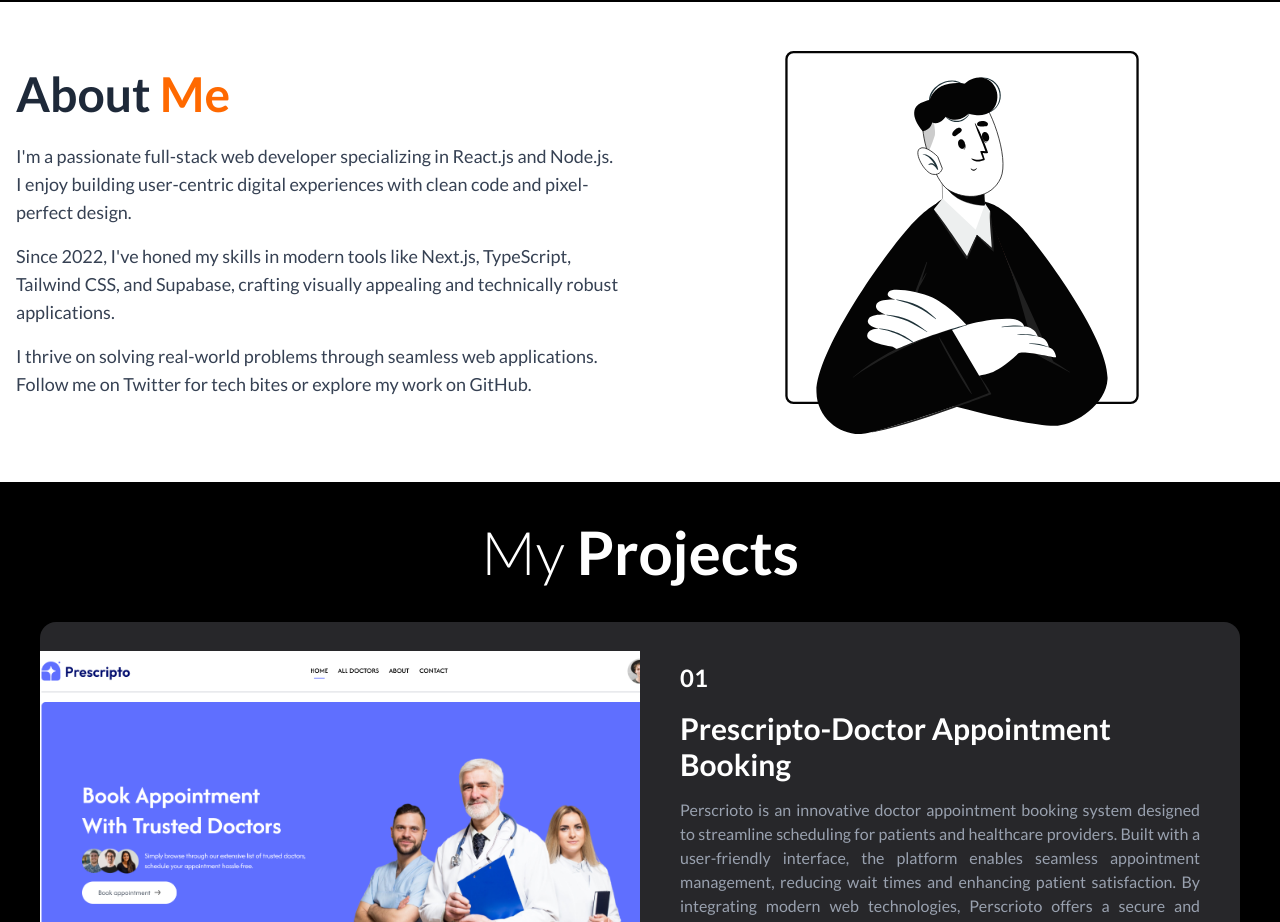
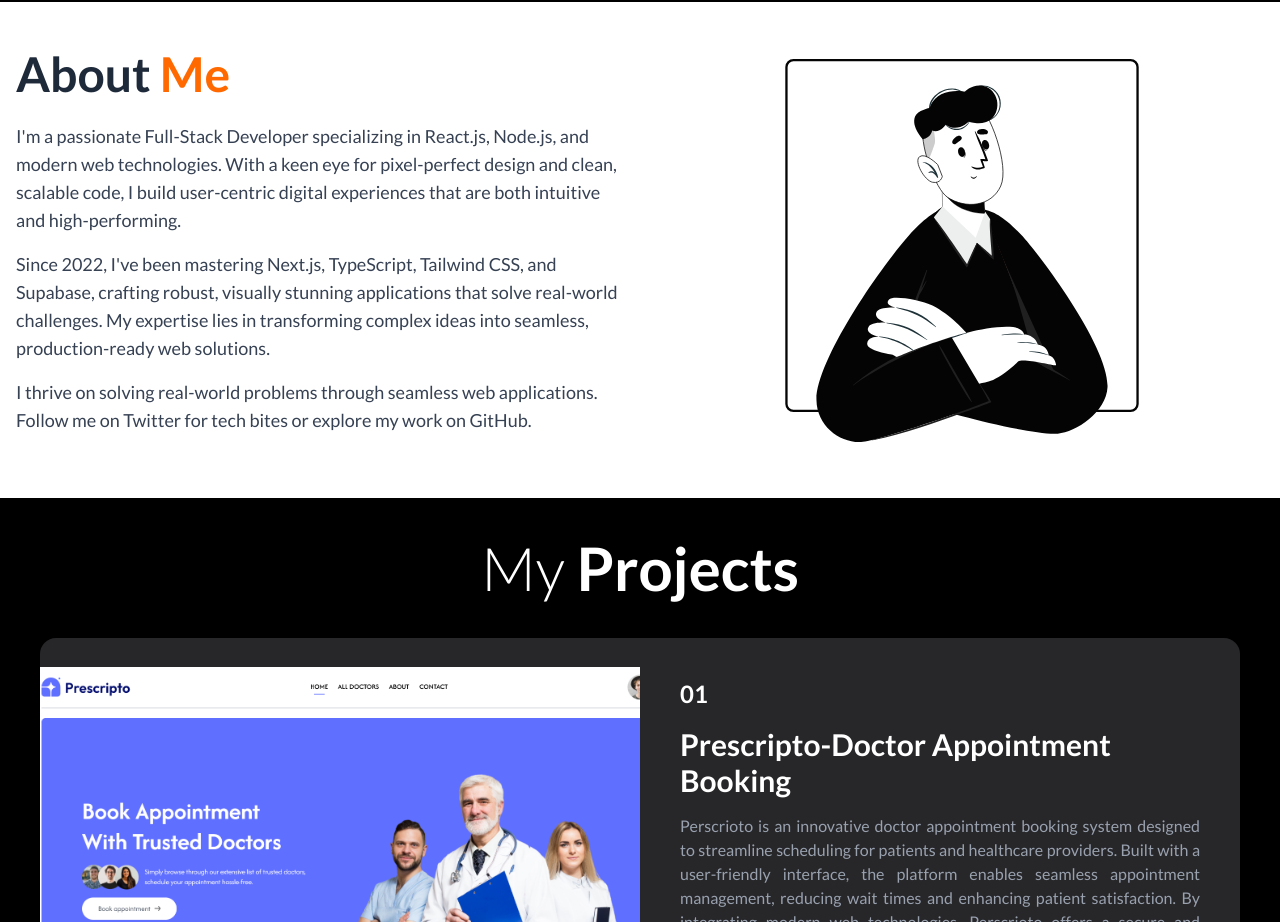
Before and after one commit to Blochnavaj/personal-portfolio, a React (Vite) app: page / in a window 1280 px wide. Shown: the part 1580-2502 px from the top of the page. Built offline with nearby package versions, Linux system fonts and the light colour scheme; a web font is replaced by a local one.

Commit message:
about me section improve

```diff
--- a/src/Components/AboutMe.jsx
+++ b/src/Components/AboutMe.jsx
@@ -10,10 +10,10 @@ function AboutMe() {
             About <span className="text-orange-500">Me</span>
           </h2>
           <p className="text-lg text-gray-700 mb-4">
-            I'm a passionate full-stack web developer specializing in React.js and Node.js. I enjoy building user-centric digital experiences with clean code and pixel-perfect design.
+          I'm a passionate Full-Stack Developer specializing in React.js, Node.js, and modern web technologies. With a keen eye for pixel-perfect design and clean, scalable code, I build user-centric digital experiences that are both intuitive and high-performing.
           </p>
           <p className="text-lg text-gray-700 mb-4">
-            Since 2022, I've honed my skills in modern tools like Next.js, TypeScript, Tailwind CSS, and Supabase, crafting visually appealing and technically robust applications.
+          Since 2022, I've been mastering Next.js, TypeScript, Tailwind CSS, and Supabase, crafting robust, visually stunning applications that solve real-world challenges. My expertise lies in transforming complex ideas into seamless, production-ready web solutions.
           </p>
           <p className="text-lg text-gray-700 mb-4">
             I thrive on solving real-world problems through seamless web applications. Follow me on Twitter for tech bites or explore my work on GitHub.
```
